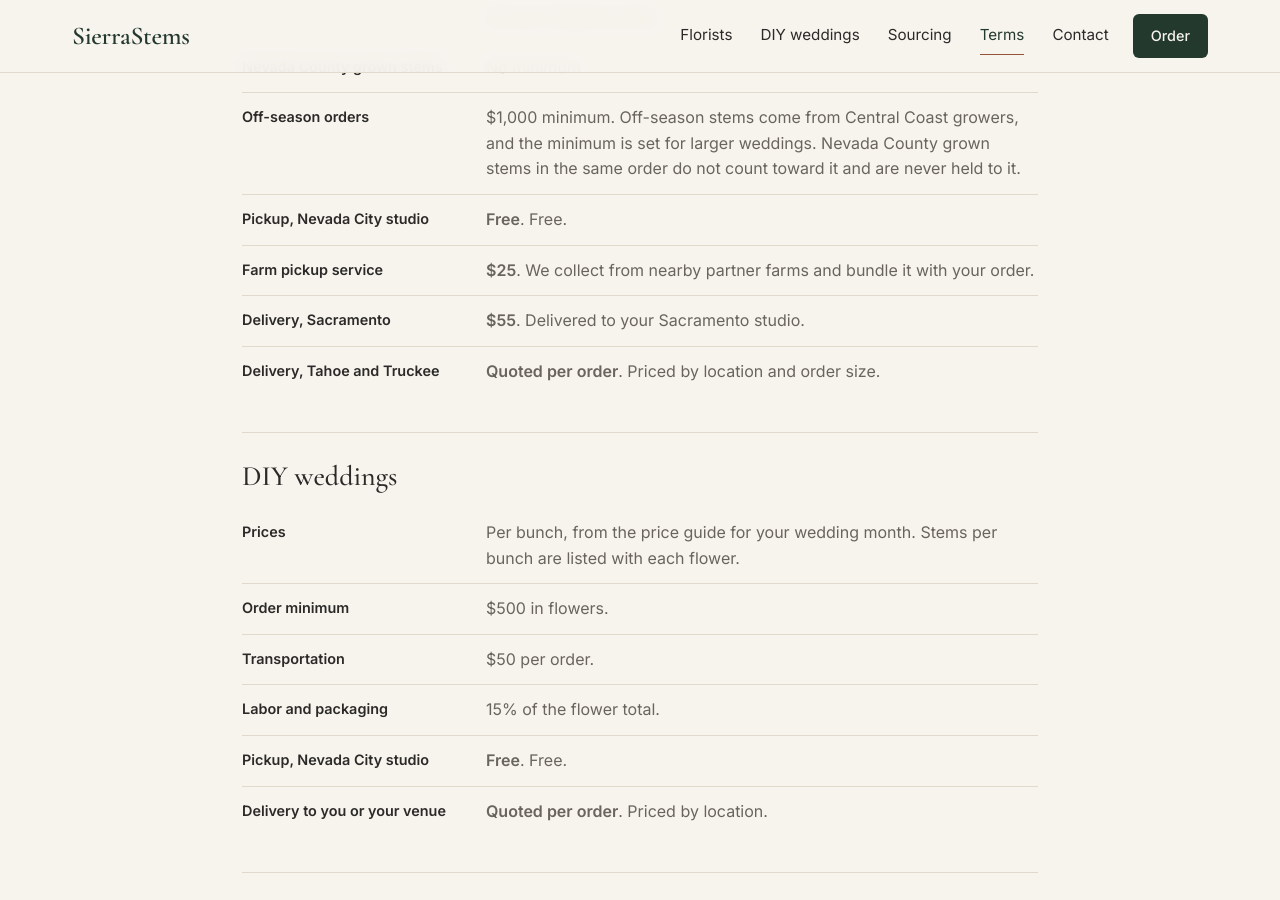
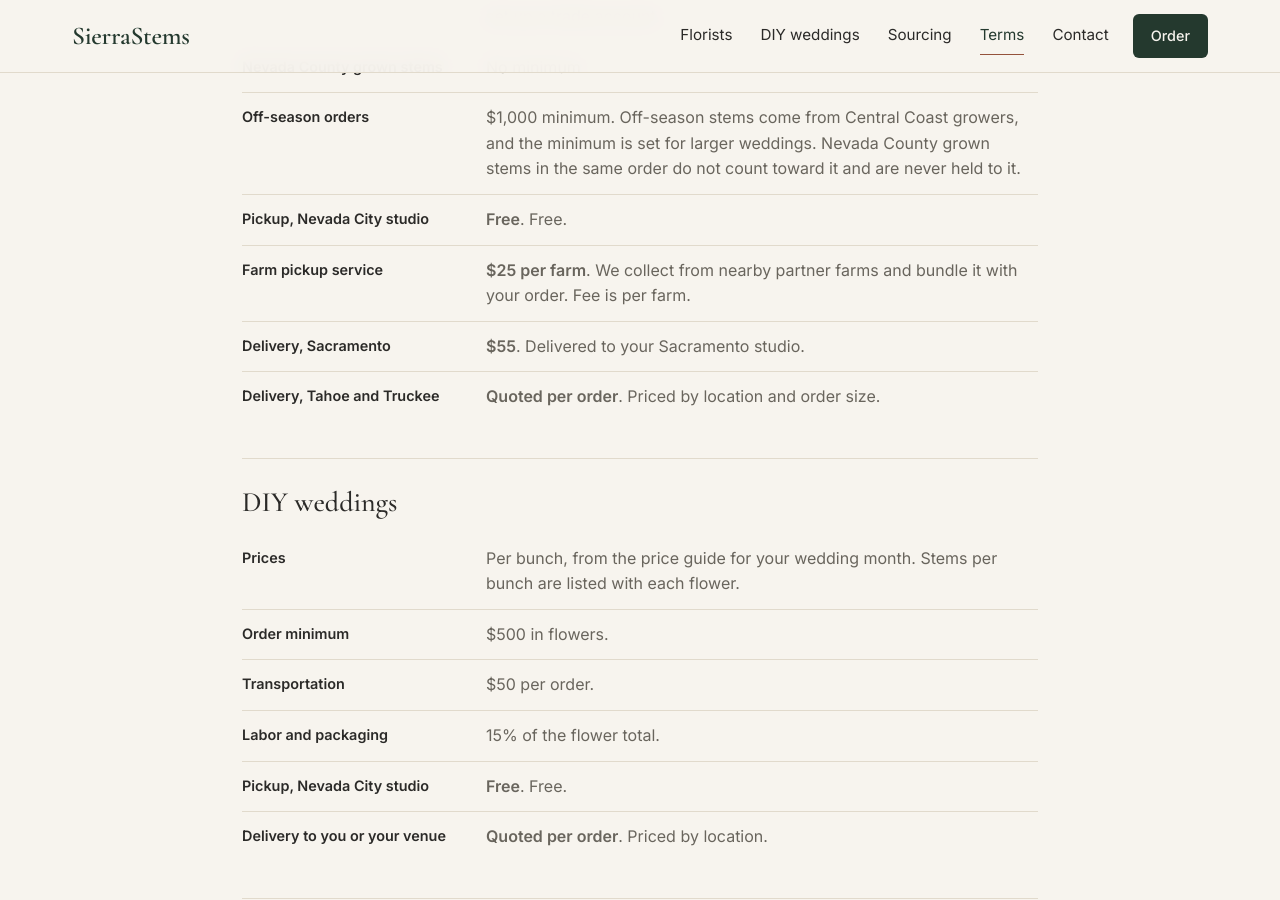
Before and after one commit to jshplhm/sierrastems, a Jekyll site: the page built from terms/index.html, in a window 1280 px wide and 900 px high, scrolled down 506 px. Built offline with Jekyll 4.4.1, drawn with Linux system fonts in a browser that asks for light colours.

Commit message:
Farm pickup: $25 per farm
Co-Authored-By: Claude Opus 5.5 <noreply@anthropic.com>
Claude-Session: https://claude.ai/code/session_012d4NNuewE3eRgMimwUo1TE

```diff
--- a/_data/fulfillment.yml
+++ b/_data/fulfillment.yml
@@ -9,7 +9,8 @@
   label: Farm pickup service
   short: Farm pickup
   fee: 25
-  detail: We collect from nearby partner farms and bundle it with your order.
+  fee_suffix: per farm
+  detail: We collect from nearby partner farms and bundle it with your order. Fee is per farm.
 - id: sacramento
   label: Delivery, Sacramento
   short: Sacramento delivery
--- a/assets/js/order.js
+++ b/assets/js/order.js
@@ -131,7 +131,7 @@
     root.querySelector('[data-transport]').textContent = SS.money(transport);
     root.querySelector('[data-subtotal]').textContent = SS.money(t.subtotal);
     root.querySelector('[data-fee-label]').textContent = f.short || 'Fulfillment';
-    root.querySelector('[data-fee]').textContent = fee === 0 ? 'Free' : (fee == null ? (f.fee_label || 'Quoted') : SS.money(fee));
+    root.querySelector('[data-fee]').textContent = fee === 0 ? 'Free' : (fee == null ? (f.fee_label || 'Quoted') : SS.money(fee) + (f.fee_suffix ? ' ' + f.fee_suffix : ''));
     var total = round2(t.subtotal + labor + transport + (fee || 0));
     root.querySelector('[data-total]').textContent = SS.money(total) + (fee == null ? ' + delivery' : '');
 
--- a/index.html
+++ b/index.html
@@ -90,7 +90,7 @@ scripts:
           <div><dt>Nevada County grown stems</dt><dd>No minimum</dd></div>
           <div><dt>Off-season orders</dt><dd>{% include money.html n=t.offseason_minimum %} minimum</dd></div>
           {%- for f in site.data.fulfillment %}
-          <div><dt>{{ f.short }}</dt><dd>{% if f.fee == 0 %}Free{% elsif f.fee %}${{ f.fee }}{% else %}{{ f.fee_label }}{% endif %}</dd></div>
+          <div><dt>{{ f.short }}</dt><dd>{% if f.fee == 0 %}Free{% elsif f.fee %}${{ f.fee }}{% if f.fee_suffix %} {{ f.fee_suffix }}{% endif %}{% else %}{{ f.fee_label }}{% endif %}</dd></div>
           {%- endfor %}
         </dl>
       </div>
@@ -101,7 +101,7 @@ scripts:
           <div><dt>Transportation</dt><dd>${{ t.diy_transport_fee }}</dd></div>
           <div><dt>Labor and packaging</dt><dd>{{ t.diy_labor_pct }}%</dd></div>
           {%- for f in site.data.fulfillment_diy %}
-          <div><dt>{{ f.short }}</dt><dd>{% if f.fee == 0 %}Free{% elsif f.fee %}${{ f.fee }}{% else %}{{ f.fee_label }}{% endif %}</dd></div>
+          <div><dt>{{ f.short }}</dt><dd>{% if f.fee == 0 %}Free{% elsif f.fee %}${{ f.fee }}{% if f.fee_suffix %} {{ f.fee_suffix }}{% endif %}{% else %}{{ f.fee_label }}{% endif %}</dd></div>
           {%- endfor %}
         </dl>
       </div>
--- a/order/index.html
+++ b/order/index.html
@@ -75,7 +75,7 @@ scripts:
           <span class="radio-title">{{ f.label }}</span>
           <span class="radio-detail">{{ f.detail }}</span>
         </span>
-        <span class="radio-fee">{% if f.fee == 0 %}Free{% elsif f.fee %}${{ f.fee }}{% else %}{{ f.fee_label }}{% endif %}</span>
+        <span class="radio-fee">{% if f.fee == 0 %}Free{% elsif f.fee %}${{ f.fee }}{% if f.fee_suffix %} {{ f.fee_suffix }}{% endif %}{% else %}{{ f.fee_label }}{% endif %}</span>
       </label>
       {%- endfor %}
     </fieldset>
@@ -89,7 +89,7 @@ scripts:
           <span class="radio-title">{{ f.label }}</span>
           <span class="radio-detail">{{ f.detail }}</span>
         </span>
-        <span class="radio-fee">{% if f.fee == 0 %}Free{% elsif f.fee %}${{ f.fee }}{% else %}{{ f.fee_label }}{% endif %}</span>
+        <span class="radio-fee">{% if f.fee == 0 %}Free{% elsif f.fee %}${{ f.fee }}{% if f.fee_suffix %} {{ f.fee_suffix }}{% endif %}{% else %}{{ f.fee_label }}{% endif %}</span>
       </label>
       {%- endfor %}
     </fieldset>
--- a/terms/index.html
+++ b/terms/index.html
@@ -19,7 +19,7 @@ body_class: page-terms
       <div><dt>Nevada County grown stems</dt><dd>No minimum</dd></div>
       <div><dt>Off-season orders</dt><dd>{% include money.html n=t.offseason_minimum %} minimum. Off-season stems come from Central Coast growers, and the minimum is set for larger weddings. Nevada County grown stems in the same order do not count toward it and are never held to it.</dd></div>
       {%- for f in site.data.fulfillment %}
-      <div><dt>{{ f.label }}</dt><dd><strong>{% if f.fee == 0 %}Free{% elsif f.fee %}${{ f.fee }}{% else %}{{ f.fee_label }}{% endif %}</strong>. {{ f.detail }}</dd></div>
+      <div><dt>{{ f.label }}</dt><dd><strong>{% if f.fee == 0 %}Free{% elsif f.fee %}${{ f.fee }}{% if f.fee_suffix %} {{ f.fee_suffix }}{% endif %}{% else %}{{ f.fee_label }}{% endif %}</strong>. {{ f.detail }}</dd></div>
       {%- endfor %}
     </dl>
   </section>
@@ -32,7 +32,7 @@ body_class: page-terms
       <div><dt>Transportation</dt><dd>${{ t.diy_transport_fee }} per order.</dd></div>
       <div><dt>Labor and packaging</dt><dd>{{ t.diy_labor_pct }}% of the flower total.</dd></div>
       {%- for f in site.data.fulfillment_diy %}
-      <div><dt>{{ f.label }}</dt><dd><strong>{% if f.fee == 0 %}Free{% elsif f.fee %}${{ f.fee }}{% else %}{{ f.fee_label }}{% endif %}</strong>. {{ f.detail }}</dd></div>
+      <div><dt>{{ f.label }}</dt><dd><strong>{% if f.fee == 0 %}Free{% elsif f.fee %}${{ f.fee }}{% if f.fee_suffix %} {{ f.fee_suffix }}{% endif %}{% else %}{{ f.fee_label }}{% endif %}</strong>. {{ f.detail }}</dd></div>
       {%- endfor %}
     </dl>
   </section>
```
